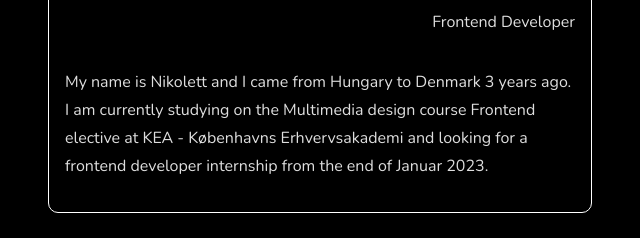
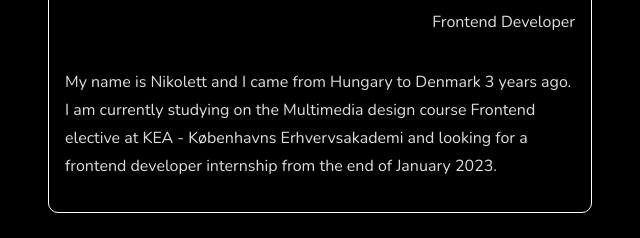
Before and after one commit to nikidkny/portfolio-2022, a plain HTML site: page index.html in a window 1280 px wide. Shown: the part 448-686 px from the top of the page, 608-1248 px from the left. Drawn offline with nearby package versions, Linux system fonts and the light colour scheme.

Commit message:
spelling

```diff
--- a/index.html
+++ b/index.html
@@ -40,7 +40,7 @@
             <p>
               My name is Nikolett and I came from Hungary to Denmark 3 years ago. I am currently studying on the
               Multimedia design course Frontend elective at KEA - Københavns Erhvervsakademi and looking for a frontend
-              developer internship from the end of Januar 2023.
+              developer internship from the end of January 2023.
             </p>
           </div>
         </section>
```
